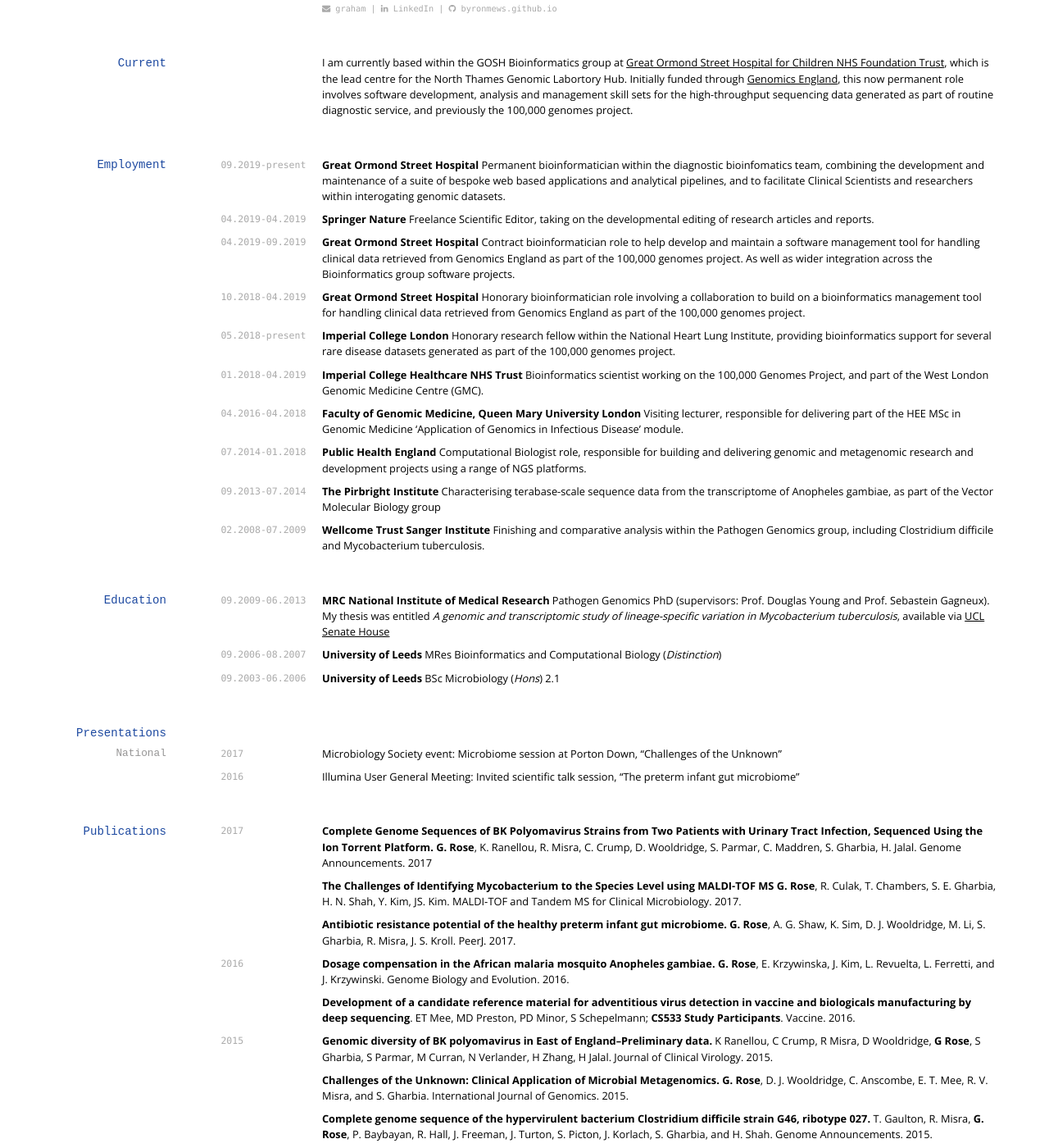
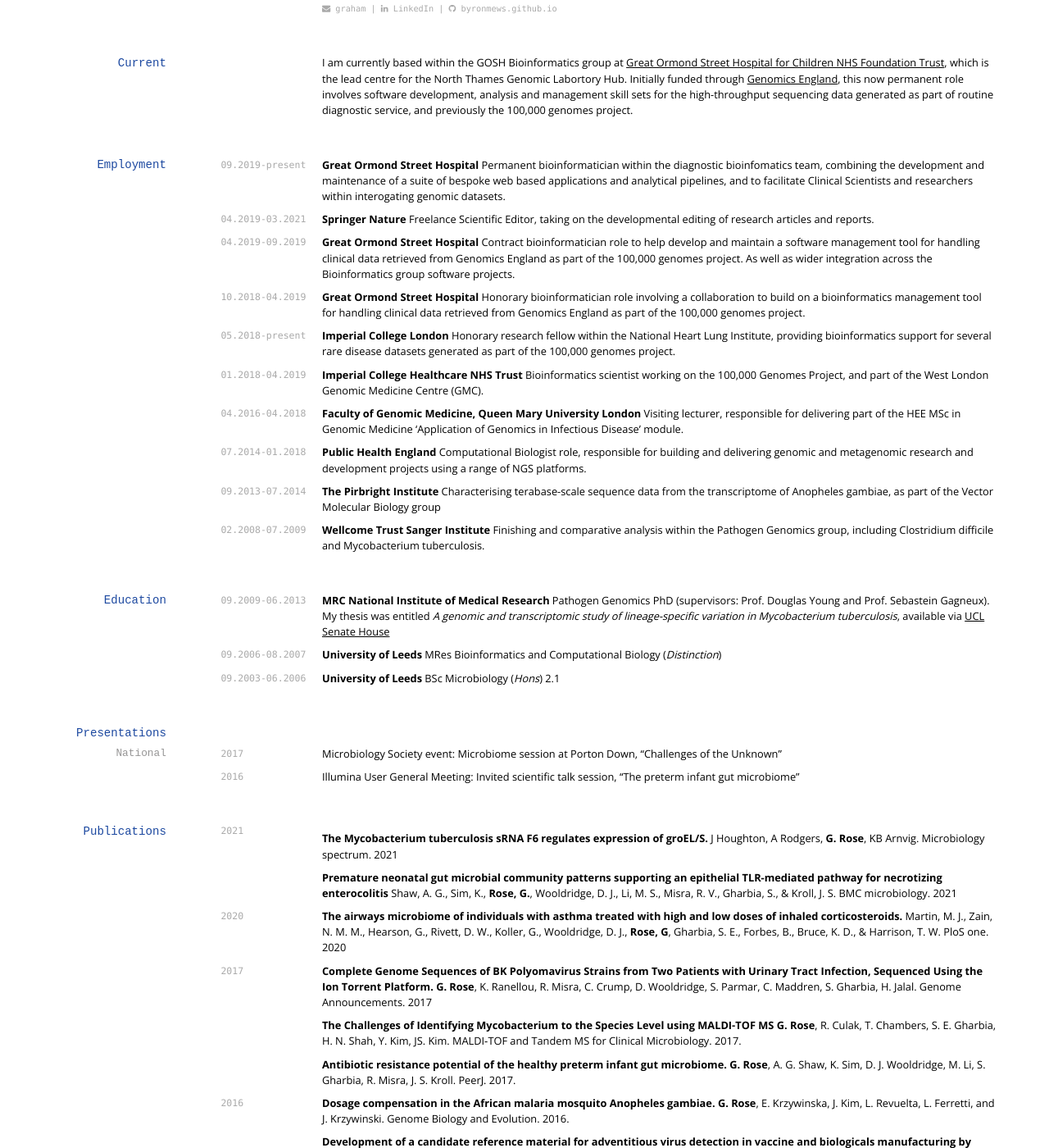
Before and after one commit to byronmews/cv, a Jekyll site: the page built from index.md, in a window 1280 px wide and 1400 px high, scrolled down 234 px. Shown: the whole window at 82% size. Built offline with Jekyll 4.4.1, drawn with Linux system fonts in a browser that asks for light colours; nearby versions of some CDN libraries; some web fonts are replaced; some of the changed text lies outside the part shown.

Commit message:
Add next section

```diff
--- a/index.md
+++ b/index.md
@@ -23,7 +23,7 @@ I am currently based within the GOSH Bioinformatics group at [Great Ormond Stree
 `09.2019-present`
 __Great Ormond Street Hospital__ Permanent bioinformatician within the diagnostic bioinfomatics team, combining the development and maintenance of a suite of bespoke web based applications and analytical pipelines, and to facilitate Clinical Scientists and researchers within interogating genomic datasets.
 
-`04.2019-04.2019`
+`04.2019-03.2021`
 __Springer Nature__ Freelance Scientific Editor, taking on the developmental editing of research articles and reports.
 
 `04.2019-09.2019`
@@ -76,6 +76,19 @@ Illumina User General Meeting: Invited scientific talk session, "The preterm inf
 ## Publications
 
 <!-- ### Journals -->
+
+`2021`
+
+__The Mycobacterium tuberculosis sRNA F6 regulates expression of groEL/S.__
+J Houghton, A Rodgers, __G. Rose__, KB Arnvig. Microbiology spectrum. 2021
+
+__Premature neonatal gut microbial community patterns supporting an epithelial TLR-mediated pathway for necrotizing enterocolitis__
+Shaw, A. G., Sim, K., __Rose, G.__, Wooldridge, D. J., Li, M. S., Misra, R. V., Gharbia, S., & Kroll, J. S. BMC microbiology. 2021
+
+`2020`
+__The airways microbiome of individuals with asthma treated with high and low doses of inhaled corticosteroids.__
+Martin, M. J., Zain, N. M. M., Hearson, G., Rivett, D. W., Koller, G., Wooldridge, D. J., __Rose, G__, Gharbia, S. E., Forbes, B., Bruce, K. D., & Harrison, T. W. PloS one. 2020
+
 `2017`
 __Complete Genome Sequences of BK Polyomavirus Strains from Two Patients with Urinary Tract Infection, Sequenced Using the Ion Torrent Platform.__
 __G. Rose__, K. Ranellou, R. Misra, C. Crump, D. Wooldridge, S. Parmar, C. Maddren, S. Gharbia, H.  Jalal. Genome Announcements. 2017
@@ -144,16 +157,16 @@ R. A. Stabler, M. He, L. Dawson, M. Martin, E. Valiente, C. Corton, T. D. Lawley
 
 ## Technical skills
 
-* UNIX - cli
+* Linux CLI tools and sysadmin of lab/groups VMs and servers
 * Shell scripting - bash/awk/sed
-* Python - pandas, beautifulsoup, APIs
-* Full Stack development - Django, Docker, MySQL, PostgreSQL
+* Python - pandas, beautifulsoup, RESTful APIs, microservices
+* Full Stack development - Django, JavaScript, Docker, PostgreSQL, and asynchronous tasks with Celery
 * HPC - batching, lustre
-* Java/Groovy - pipelining, bpipe workflows
+* Java/Groovy - pipelining with bpipe, snakemake and Nextflow workflows
 * Perl - general scripting
-* VBA - automation within NHS frameworks
+* VBA - lifting legacy NHS code into modern languages
 * R - bioconductor, DESeq
-* Git
+* GitLab DevOps, setting up maintaining CI/CD pipelines
 
 
 ## Areas of expertise
```
